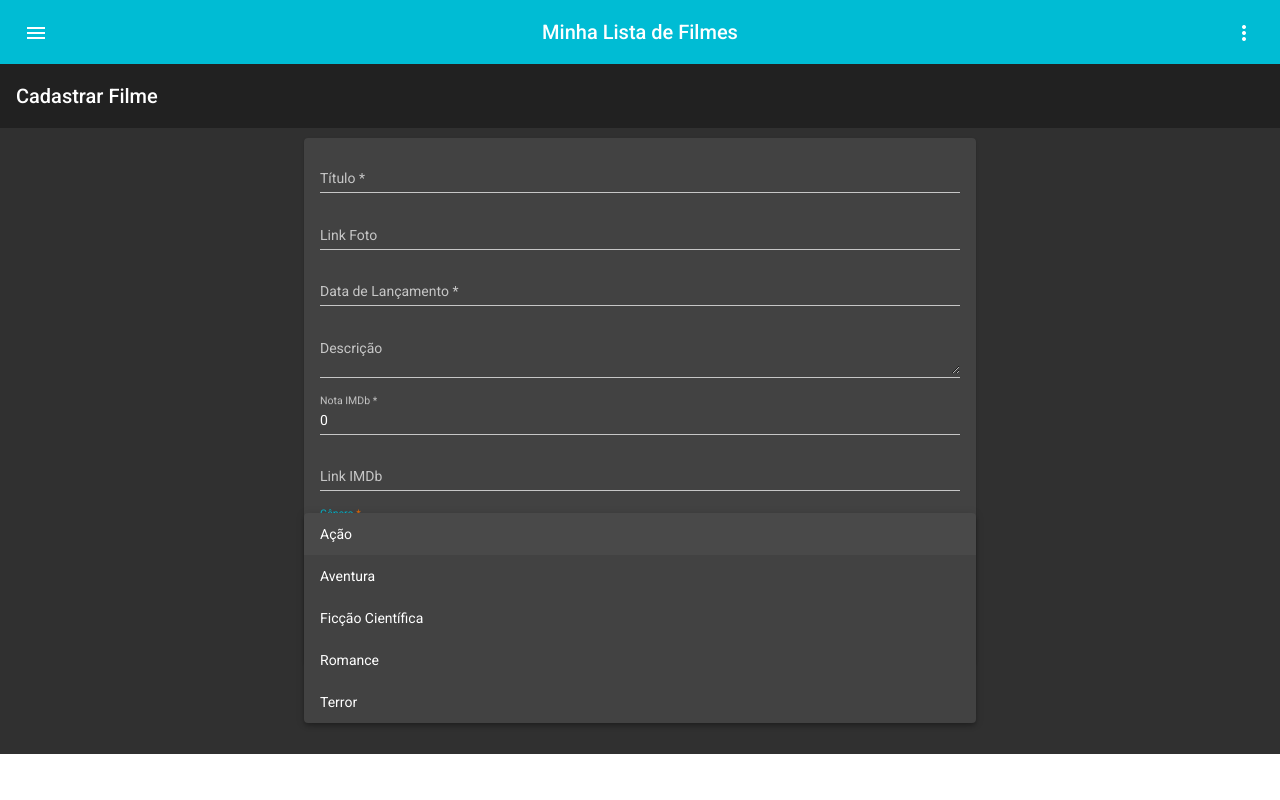
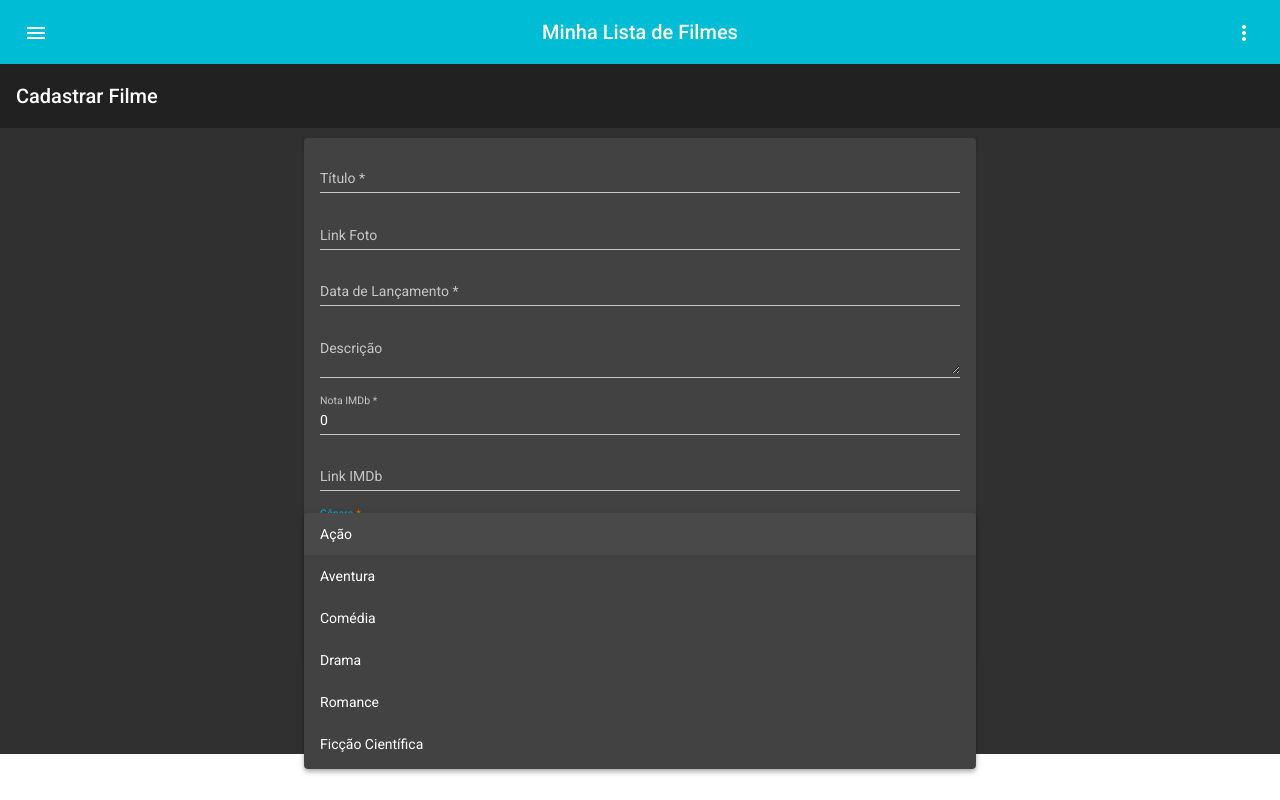
Before and after one commit to Jodecir/crud-angular-filmes-dio, an Angular app: page /filmes/cadastro in a window 1280 px wide. Both pictures are taken after a click on the element "Gênero". Built offline with nearby package versions, Linux system fonts and the light colour scheme.

Commit message:
dynamic genre movies in array

```diff
--- a/src/app/filmes/cadastro-filmes/cadastro-filmes.component.html
+++ b/src/app/filmes/cadastro-filmes/cadastro-filmes.component.html
@@ -1,7 +1,7 @@
 <mat-toolbar class="app-title">Cadastrar Filme</mat-toolbar>
 <div class="main-div">
   <mat-card class="center width50" >
-    <form [formGroup]="cadastro" (ngSubmit)="salvarForm()" (ngReset)="reiniciarForm() ">
+    <form  autocomplete="off" novalidate (ngSubmit)="salvarForm()" (ngReset)="reiniciarForm()">
       <mat-card-content>
         <dio-input-text titulo="Título" controlName="titulo" [formGroup]="cadastro"></dio-input-text>
         <dio-input-text titulo="Link Foto" controlName="urlFoto" [formGroup]="cadastro"></dio-input-text>
@@ -11,7 +11,7 @@
         <dio-input-textarea titulo="Descrição" controlName="descricao" [formGroup]="cadastro"></dio-input-textarea>
         <dio-input-number titulo="Nota IMDb" controlName="nota" step="0.1" [formGroup]="cadastro"></dio-input-number>
         <dio-input-text titulo="Link IMDb" controlName="urlIMDb" [formGroup]="cadastro"></dio-input-text>
-        <dio-input-select titulo="Gênero" controlName="genero" [formGroup]="cadastro"></dio-input-select>
+        <dio-input-select titulo="Gênero" [opcoes]="generos" controlName="genero" [formGroup]="cadastro"></dio-input-select>
       </mat-card-content>
       <mat-card-actions>
         <button type="submit" color="accent" mat-raised-button>Salvar</button>
--- a/src/app/filmes/cadastro-filmes/cadastro-filmes.component.ts
+++ b/src/app/filmes/cadastro-filmes/cadastro-filmes.component.ts
@@ -10,6 +10,7 @@ import { ValidarCamposService } from 'src/app/shared/components/campos/validar-c
 export class CadastroFilmesComponent implements OnInit {
 
   cadastro: FormGroup;
+  generos: Array<string>
 
   constructor(public validacao: ValidarCamposService, private fb: FormBuilder) { }
 
@@ -23,6 +24,7 @@ export class CadastroFilmesComponent implements OnInit {
       urlIMDb: ['', [Validators.minLength(10)]],
       genero: ['', [Validators.required]]
     });
+    this.generos = ['Ação' , 'Aventura' , 'Comédia' , 'Drama' ,'Romance' , 'Ficção Científica' , 'Terror'];
   }
 
   salvarForm(): void {
--- a/src/app/shared/components/campos/input-number/input-number.component.html
+++ b/src/app/shared/components/campos/input-number/input-number.component.html
@@ -11,7 +11,7 @@
     <mat-error *ngIf="validacao.hasErrorValidar(formControl, 'required')">CAMPO OBRIGATÓRIO</mat-error>
     <mat-error *ngIf="validacao.hasErrorValidar(formControl, 'min')">
       DEVE CONTER NO MÍNIMO {{validacao.lengthValidar(formControl, 'min')}}
-      </mat-error>
+    </mat-error>
     <mat-error *ngIf="validacao.hasErrorValidar(formControl, 'max')">
       DEVE CONTER NO MÁXIMO {{validacao.lengthValidar(formControl, 'max')}}
     </mat-error>
--- a/src/app/shared/components/campos/input-select/input-select.component.html
+++ b/src/app/shared/components/campos/input-select/input-select.component.html
@@ -1,11 +1,7 @@
 <div [formGroup]="formGroup">
   <mat-form-field class="full-width">
     <mat-select [placeholder]="titulo" [formControlName]="controlName">
-      <mat-option value="Ação">Ação</mat-option>
-      <mat-option value="Aventura">Aventura</mat-option>
-      <mat-option value="Ficção Científica">Ficção Científica</mat-option>
-      <mat-option value="Romance">Romance</mat-option>
-      <mat-option value="Terror">Terror</mat-option>
+      <mat-option *ngFor="let opcao of opcoes" [value]="opcao">{{opcao}}</mat-option>
     </mat-select>
     <mat-error *ngIf="validacao.hasErrorValidar(formControl, 'required')">CAMPO OBRIGATÓRIO</mat-error>
   </mat-form-field>
--- a/src/app/shared/components/campos/input-select/input-select.component.ts
+++ b/src/app/shared/components/campos/input-select/input-select.component.ts
@@ -12,6 +12,7 @@ export class InputSelectComponent  {
   @Input() titulo: string;
   @Input() formGroup: FormGroup;
   @Input() controlName: string;
+  @Input() opcoes: Array<string>;
 
   constructor(public validacao: ValidarCamposService) { }
 
```
